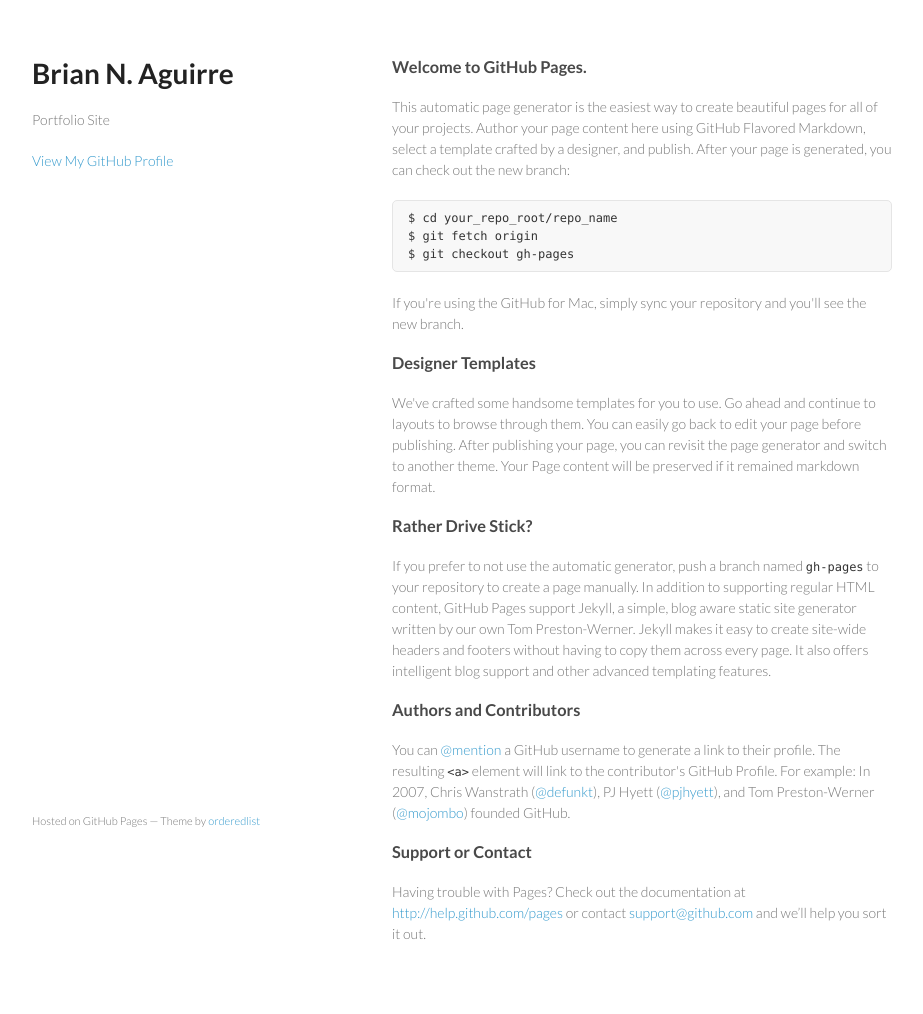
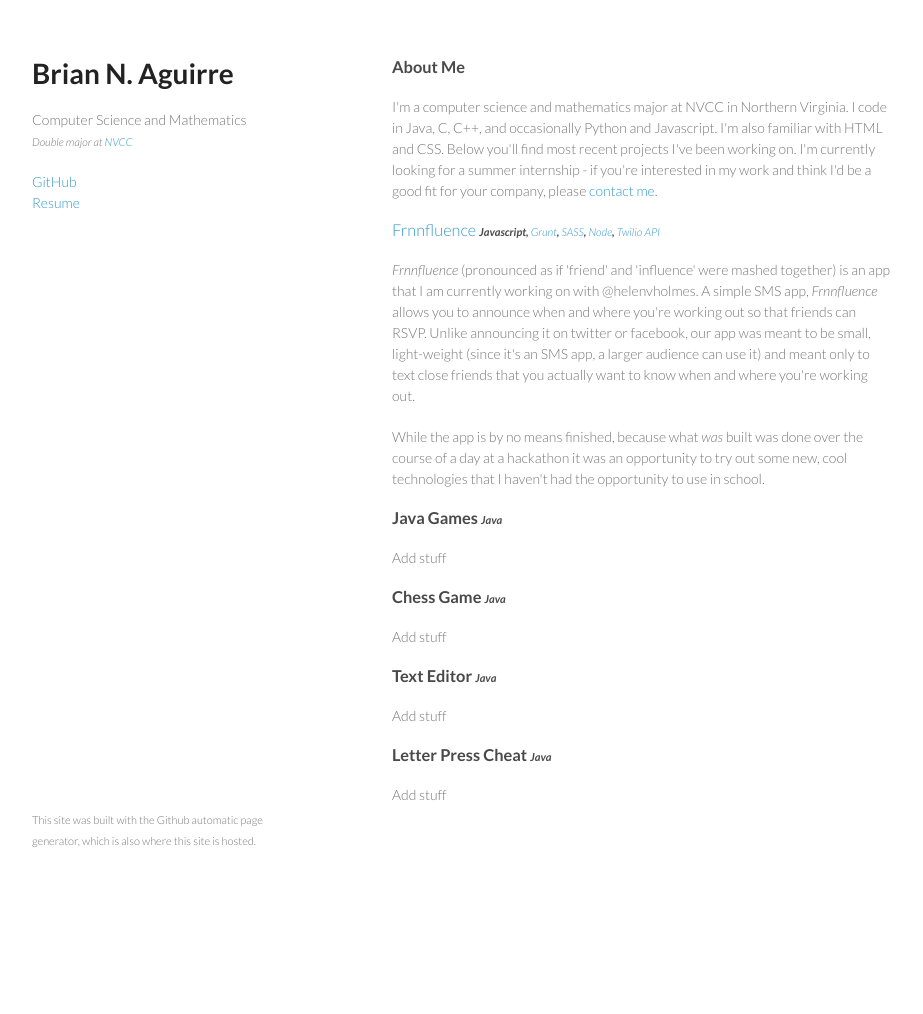
Before and after one commit to brianaguirre/brianaguirre.github.io, a Jekyll site: the page index.html, which Jekyll copies as it is, in a window 1280 px wide. Shown: the whole page, without its empty margins (178-1101 px from the left). Built offline with Jekyll 4.4.1, drawn with Linux system fonts in a browser that asks for light colours; after the commit the page ends 900 px from its top, so only the background shows below that.

Commit message:
New portfolio, goes over repos

```diff
--- a/index.html
+++ b/index.html
@@ -16,47 +16,51 @@
     <div class="wrapper">
       <header>
         <h1>Brian N. Aguirre</h1>
-        <p>Portfolio Site</p>
+        <p>Computer Science and Mathematics <br />
+           <em><small>Double major at <a href="http://www.nvcc.edu/index.html">NVCC</a></small></em></p>
 
 
-        <p class="view"><a href="https://github.com/brianaguirre">View My GitHub Profile</a></p>
+        <p class="view">
+          <a href="https://github.com/brianaguirre">GitHub</a> <br />
+        <a href="https://brianaguirre.github.io/resume">Resume</a></p>
 
       </header>
       <section>
         <h3>
-<a name="welcome-to-github-pages" class="anchor" href="#welcome-to-github-pages"><span class="octicon octicon-link"></span></a>Welcome to GitHub Pages.</h3>
+          <a name="about" class="anchor" href="#about"><span class="octicon octicon-link"></span></a>About Me</h3>
 
-<p>This automatic page generator is the easiest way to create beautiful pages for all of your projects. Author your page content here using GitHub Flavored Markdown, select a template crafted by a designer, and publish. After your page is generated, you can check out the new branch:</p>
-
-<pre><code>$ cd your_repo_root/repo_name
-$ git fetch origin
-$ git checkout gh-pages
-</code></pre>
-
-<p>If you're using the GitHub for Mac, simply sync your repository and you'll see the new branch.</p>
+<p>I'm a computer science and mathematics major at NVCC in Northern Virginia. I code in Java, C, C++, and occasionally Python and Javascript. I'm also familiar with HTML and CSS. Below you'll find most recent projects I've been working on. I'm currently looking for a summer internship - if you're interested in my work and think I'd be a good fit for your company, please <a href="mailto:brian.n.aguirre@gmail.com">contact me</a>.</p>
 
 <h3>
-<a name="designer-templates" class="anchor" href="#designer-templates"><span class="octicon octicon-link"></span></a>Designer Templates</h3>
+<a name="frnnfluence" class="anchor" href="https://github.com/visytact/frnnfluence-landing"><span class="octicon octicon-link">Frnnfluence</span></a>
+<small><em>Javascript, <a href="http://gruntjs.com/">Grunt</a>, <a href="http://sass-lang.com/">SASS</a>, <a href="http://nodejs.org/">Node</a>, <a href="http://www.twilio.com/docs/api/rest">Twilio API</a></em></small></h3>
 
-<p>We've crafted some handsome templates for you to use. Go ahead and continue to layouts to browse through them. You can easily go back to edit your page before publishing. After publishing your page, you can revisit the page generator and switch to another theme. Your Page content will be preserved if it remained markdown format.</p>
+<p><em>Frnnfluence</em> (pronounced as if 'friend' and 'influence' were mashed together) is an app that I am currently working on with @helenvholmes. A simple SMS app, <em>Frnnfluence</em> allows you to announce when and where you're working out so that friends can RSVP. Unlike announcing it on twitter or facebook, our app was meant to be small, light-weight (since it's an SMS app, a larger audience can use it) and meant only to text close friends that you actually want to know when and where you're working out.</p>
+
+<p>While the app is by no means finished, because what <em>was</em> built was done over the course of a day at a hackathon it was an opportunity to try out some new, cool technologies that I haven't had the opportunity to use in school. </p>
 
 <h3>
-<a name="rather-drive-stick" class="anchor" href="#rather-drive-stick"><span class="octicon octicon-link"></span></a>Rather Drive Stick?</h3>
+<a name="java-games" class="anchor" href="https://github.com/brianaguirre/JavaGames"><span class="octicon octicon-link"></span></a>Java Games <small><em>Java</em></small></h3>
 
-<p>If you prefer to not use the automatic generator, push a branch named <code>gh-pages</code> to your repository to create a page manually. In addition to supporting regular HTML content, GitHub Pages support Jekyll, a simple, blog aware static site generator written by our own Tom Preston-Werner. Jekyll makes it easy to create site-wide headers and footers without having to copy them across every page. It also offers intelligent blog support and other advanced templating features.</p>
+<p>Add stuff</p>
 
 <h3>
-<a name="authors-and-contributors" class="anchor" href="#authors-and-contributors"><span class="octicon octicon-link"></span></a>Authors and Contributors</h3>
+<a name="chess-games" class="anchor" href="https://github.com/brianaguirre/ChessGame"><span class="octicon octicon-link"></span></a>Chess Game <small><em>Java</em></small></h3>
 
-<p>You can <a href="https://github.com/blog/821" class="user-mention">@mention</a> a GitHub username to generate a link to their profile. The resulting <code>&lt;a&gt;</code> element will link to the contributor's GitHub Profile. For example: In 2007, Chris Wanstrath (<a href="https://github.com/defunkt" class="user-mention">@defunkt</a>), PJ Hyett (<a href="https://github.com/pjhyett" class="user-mention">@pjhyett</a>), and Tom Preston-Werner (<a href="https://github.com/mojombo" class="user-mention">@mojombo</a>) founded GitHub.</p>
+<p>Add stuff</p>
 
 <h3>
-<a name="support-or-contact" class="anchor" href="#support-or-contact"><span class="octicon octicon-link"></span></a>Support or Contact</h3>
+<a name="text-editor" class="anchor" href="https://github.com/brianaguirre/TextEditor"><span class="octicon octicon-link"></span></a>Text Editor <small><em>Java</em></small></h3>
 
-<p>Having trouble with Pages? Check out the documentation at <a href="http://help.github.com/pages">http://help.github.com/pages</a> or contact <a href="mailto:support@github.com">support@github.com</a> and we’ll help you sort it out.</p>
+<p>Add stuff</p>
+
+<h3>
+<a name="letter-press-cheat" class="anchor" href="https://github.com/brianaguirre/LetterPressCheat"><span class="octicon octicon-link"></span></a>Letter Press Cheat <small><em>Java</em></small></h3>
+
+<p>Add stuff</p>
       </section>
       <footer>
-        <p><small>Hosted on GitHub Pages &mdash; Theme by <a href="https://github.com/orderedlist">orderedlist</a></small></p>
+        <small>This site was built with the Github automatic page generator, which is also where this site is hosted.</small>
       </footer>
     </div>
     <script src="javascripts/scale.fix.js"></script>
```
Also changed, not shown: javascripts/main.js (added, +9 -0 lines).
